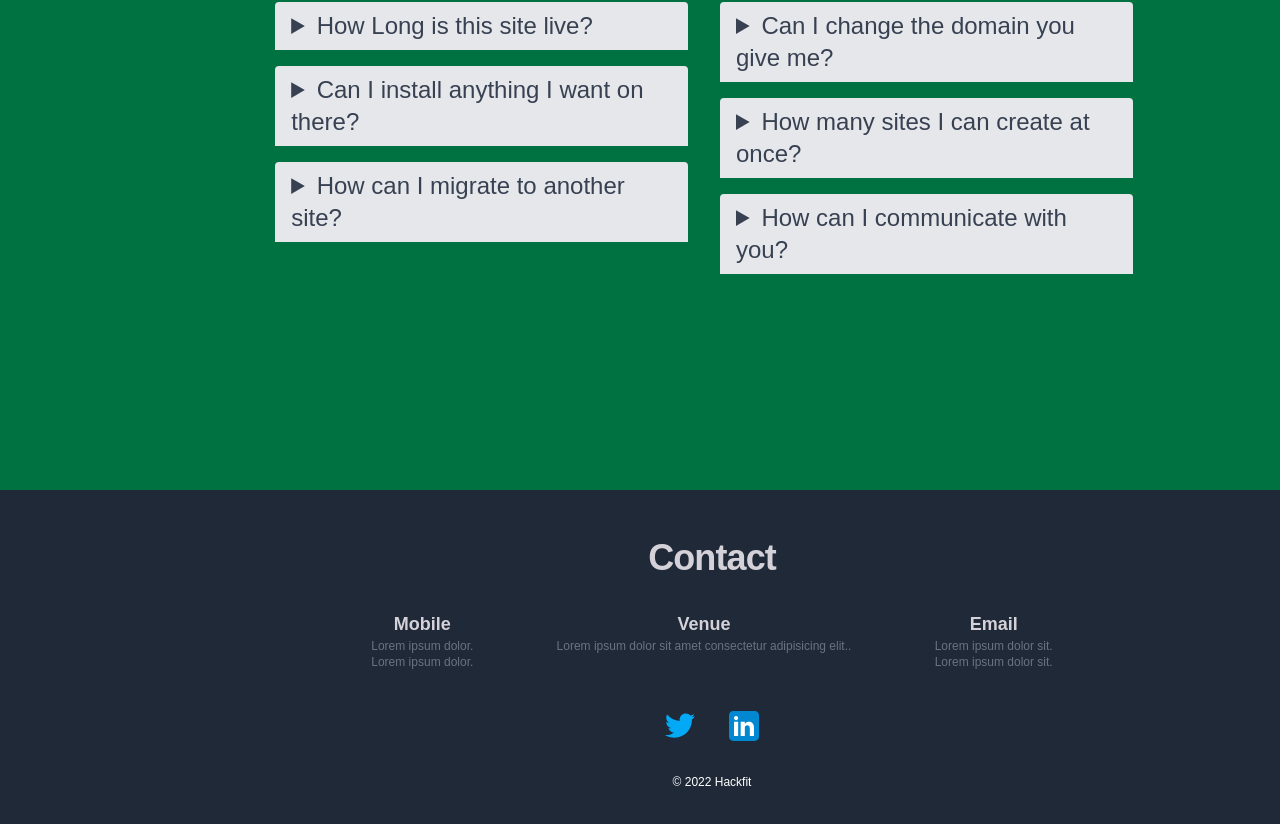
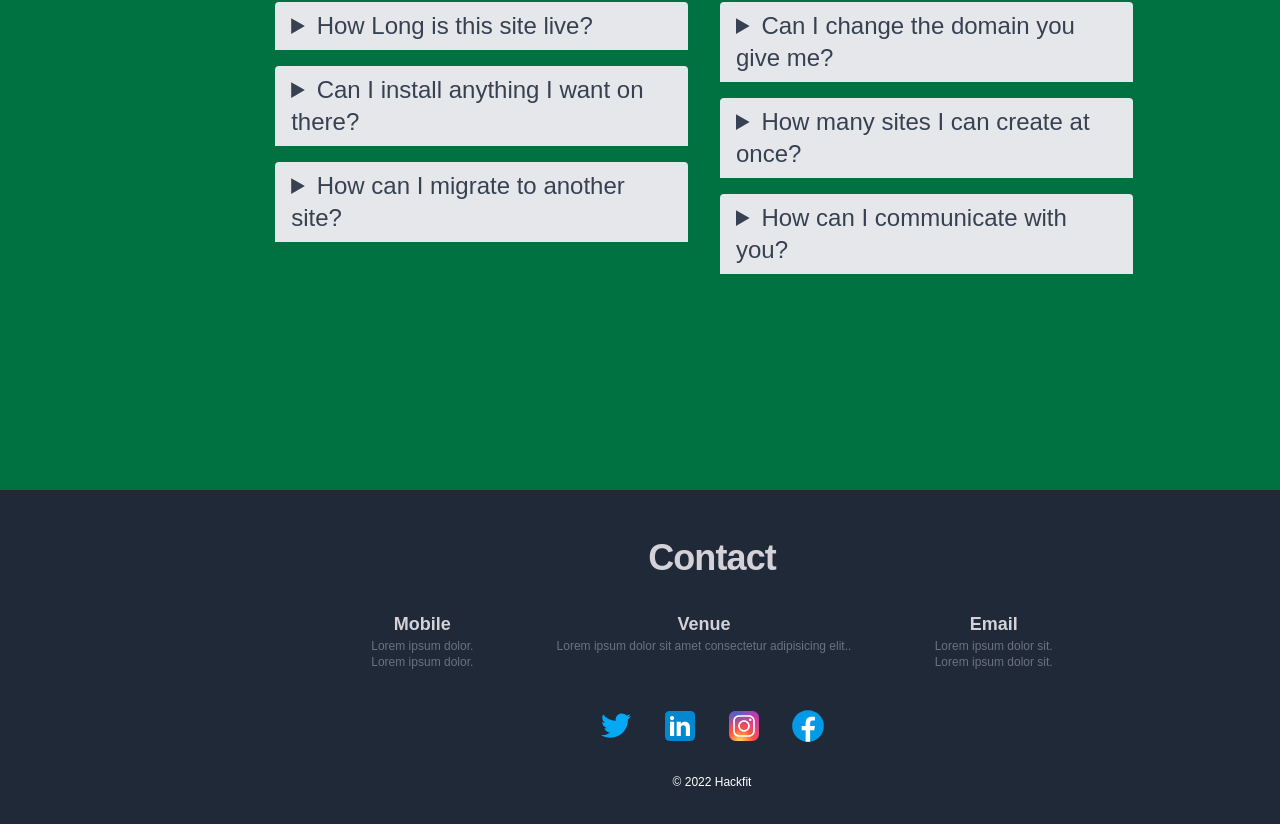
Before and after one commit to ICEFOSS/hackfit, a React (Create React App) app: page / in a window 1280 px wide. Shown: the part 6758-7582 px from the top of the page. Built offline with nearby package versions, Linux system fonts and the light colour scheme.

Commit message:
footer svg added

```diff
--- a/src/components/footer.js
+++ b/src/components/footer.js
@@ -1,4 +1,4 @@
-import { Linkedin_svg, Twitter_svg } from "./speaker_card"
+import { Linkedin_svg, Twitter_svg,Instagram_svg,Facebook_svg } from "./speaker_card"
 export default function Footer() {
     return (
         <div className=" bg-gray-800">
@@ -51,6 +51,12 @@ export default function Footer() {
                                 <a href="" target="_blank" rel="noreferrer" aria-label="Linkedin" className="text-gray-900">
                                     <Linkedin_svg />
                                 </a>
+                                <a href="" target="_blank" rel="noreferrer" aria-label="Instagram" className="text-pink-500">
+                                    <Instagram_svg />
+                                </a>
+                                <a href="" target="_blank" rel="noreferrer" aria-label="Facebook" className="text-blue-500">
+                                    <Facebook_svg />
+                                </a>
                             </div>
                         </div>
                         <p className="text-xs text-center font-medium mx-auto">&copy; 2022 Hackfit</p>
--- a/src/components/speaker_card.js
+++ b/src/components/speaker_card.js
@@ -96,3 +96,84 @@ export function Github_svg(props) {
     </svg>
   )
 }
+ export function Instagram_svg(props){
+  let svg_active_style = `visible`;
+  if (props.isActive == false) {
+    svg_active_style = 'invisible';
+  } else {
+    svg_active_style = 'visible';
+  }
+  return (
+    <svg
+      xmlns="http://www.w3.org/2000/svg"
+      className={`w-6 md:w-8 lg:w-10 aspect-ratio-square mt-1 ${svg_active_style}`}
+      viewBox="0 0 48 48"
+    >
+      <radialGradient
+        id="yOrnnhliCrdS2gy~4tD8ma"
+        cx="19.38"
+        cy="42.035"
+        r="44.899"
+        gradientUnits="userSpaceOnUse"
+      >
+        <stop offset="0" stopColor="#fd5"></stop>
+        <stop offset="0.328" stopColor="#ff543f"></stop>
+        <stop offset="0.348" stopColor="#fc5245"></stop>
+        <stop offset="0.504" stopColor="#e64771"></stop>
+        <stop offset="0.643" stopColor="#d53e91"></stop>
+        <stop offset="0.761" stopColor="#cc39a4"></stop>
+        <stop offset="0.841" stopColor="#c837ab"></stop>
+      </radialGradient>
+      <path
+        fill="url(#yOrnnhliCrdS2gy~4tD8ma)"
+        d="M34.017 41.99l-20 .019c-4.4.004-8.003-3.592-8.008-7.992l-.019-20c-.004-4.4 3.592-8.003 7.992-8.008l20-.019c4.4-.004 8.003 3.592 8.008 7.992l.019 20c.005 4.401-3.592 8.004-7.992 8.008z"
+      ></path>
+      <radialGradient
+        id="yOrnnhliCrdS2gy~4tD8mb"
+        cx="11.786"
+        cy="5.54"
+        r="29.813"
+        gradientTransform="matrix(1 0 0 .6663 0 1.849)"
+        gradientUnits="userSpaceOnUse"
+      >
+        <stop offset="0" stopColor="#4168c9"></stop>
+        <stop offset="0.999" stopColor="#4168c9" stopOpacity="0"></stop>
+      </radialGradient>
+      <path
+        fill="url(#yOrnnhliCrdS2gy~4tD8mb)"
+        d="M34.017 41.99l-20 .019c-4.4.004-8.003-3.592-8.008-7.992l-.019-20c-.004-4.4 3.592-8.003 7.992-8.008l20-.019c4.4-.004 8.003 3.592 8.008 7.992l.019 20c.005 4.401-3.592 8.004-7.992 8.008z"
+      ></path>
+      <path
+        fill="#fff"
+        d="M24 31c-3.859 0-7-3.14-7-7s3.141-7 7-7 7 3.14 7 7-3.141 7-7 7zm0-12c-2.757 0-5 2.243-5 5s2.243 5 5 5 5-2.243 5-5-2.243-5-5-5z"
+      ></path>
+      <circle cx="31.5" cy="16.5" r="1.5" fill="#fff"></circle>
+      <path
+        fill="#fff"
+        d="M30 37H18c-3.859 0-7-3.14-7-7V18c0-3.86 3.141-7 7-7h12c3.859 0 7 3.14 7 7v12c0 3.86-3.141 7-7 7zM18 13c-2.757 0-5 2.243-5 5v12c0 2.757 2.243 5 5 5h12c2.757 0 5-2.243 5-5V18c0-2.757-2.243-5-5-5H18z"
+      ></path>
+    </svg>
+  );
+ }
+
+export function Facebook_svg(props){
+  let svg_active_style = `visible`;
+  if (props.isActive == false) {
+    svg_active_style = 'invisible';
+  } else {
+    svg_active_style = 'visible';
+  }
+  return (
+    <svg
+      xmlns="http://www.w3.org/2000/svg"
+      className={`w-6 md:w-8 lg:w-10 aspect-ratio-square mt-1 ${svg_active_style}`}
+      viewBox="0 0 48 48"
+    >
+      <path fill="#039be5" d="M24 5a19 19 0 100 38 19 19 0 100-38z"></path>
+      <path
+        fill="#fff"
+        d="M26.572 29.036h4.917l.772-4.995h-5.69v-2.73c0-2.075.678-3.915 2.619-3.915h3.119v-4.359c-.548-.074-1.707-.236-3.897-.236-4.573 0-7.254 2.415-7.254 7.917v3.323h-4.701v4.995h4.701v13.729c.931.14 1.874.235 2.842.235.875 0 1.729-.08 2.572-.194v-13.77z"
+      ></path>
+    </svg>
+  );
+}
```
